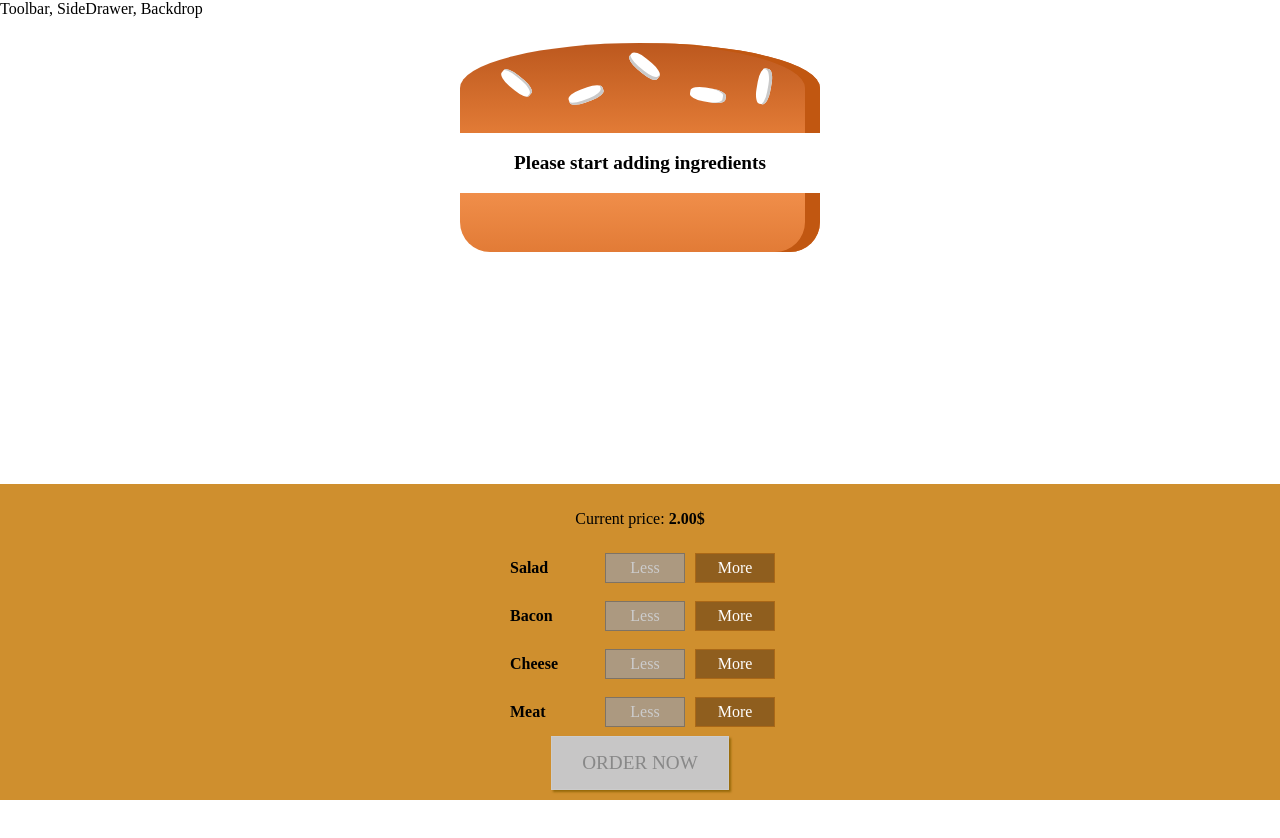
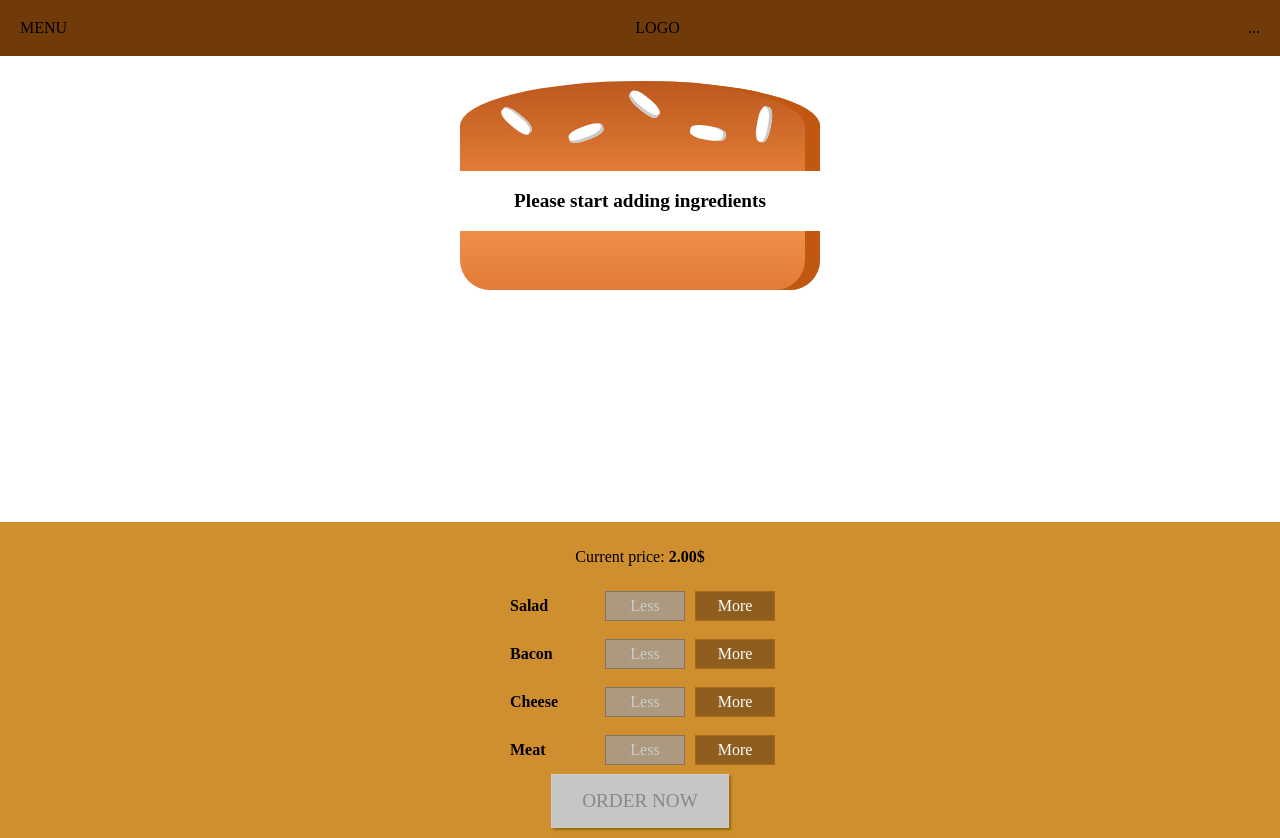
Before and after one commit to giraffesava/burger, a React (Create React App) app: page / in a window 1280 px wide. Before the commit the page ends 800 px from the top, so only its background shows below. Built offline with nearby package versions, Linux system fonts and the light colour scheme; a web font is replaced by a local one.

Commit message:
Adding a toolbar

```diff
--- a/src/components/Layout/Layout.js
+++ b/src/components/Layout/Layout.js
@@ -1,10 +1,11 @@
 import React from 'react'
 import Aux from '../../hoc/Auxx'
+import Toolbar from '../Navigation/Toolbar/Toolbar'
 import classes from './Layout.module.css'
 
 const layout = (props) => (
   <Aux>
-    <div>Toolbar, SideDrawer, Backdrop</div>
+    <Toolbar />
     <main className={classes.Content}>
       {props.children}
     </main>
--- a/src/components/Layout/Layout.module.css
+++ b/src/components/Layout/Layout.module.css
@@ -1,3 +1,3 @@
 .Content {
-  margin-top: 16px;
+  margin-top: 72px;
 }
--- /dev/null
+++ b/src/components/Navigation/Toolbar/Toolbar.js
@@ -0,0 +1,13 @@
+import React from 'react'
+import classes from './Toolbar.module.css'
+
+const Toolbar = (props) => (
+  <header className={classes.Toolbar}>
+    <div>MENU</div>
+    <div>LOGO</div>
+    <nav>
+      ...
+    </nav>
+  </header>)
+
+export default Toolbar
--- /dev/null
+++ b/src/components/Navigation/Toolbar/Toolbar.module.css
@@ -0,0 +1,19 @@
+.Toolbar {
+  height: 56px;
+  width: 100%;
+  position: fixed;
+  top: 0;
+  left: 0;
+  background-color: #703B09;
+  display: flex;
+  justify-content: space-between;
+  align-items: center;
+  padding: 0 20px;
+  box-sizing: border-box;
+  z-index: 90;
+}
+
+.Toobar nav {
+  height: 100%;
+
+}
```
Also changed, not shown: src/components/Navigation/Navigation.js (added), 1 other file (tests, documents, lock files or other folders).
